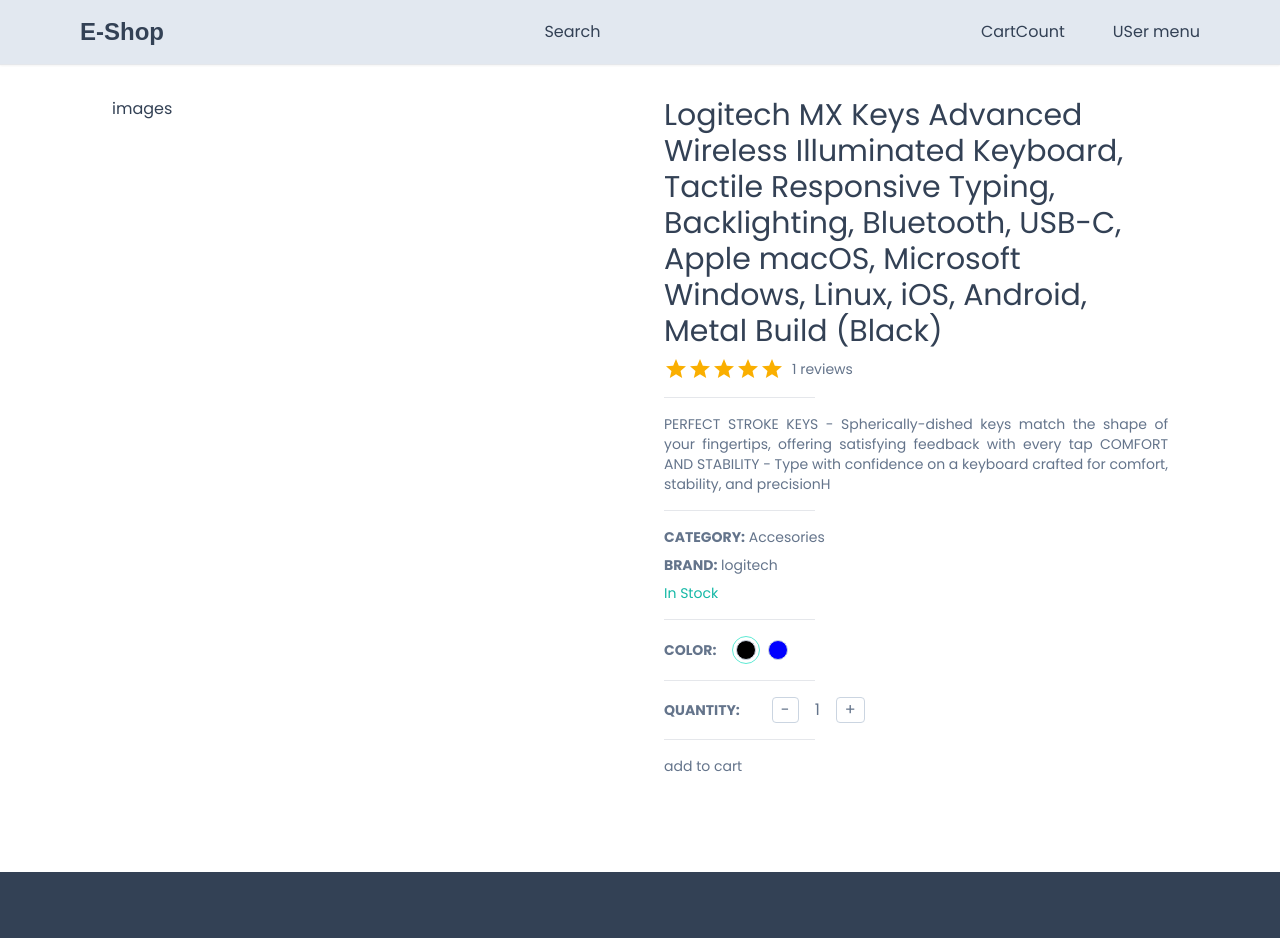
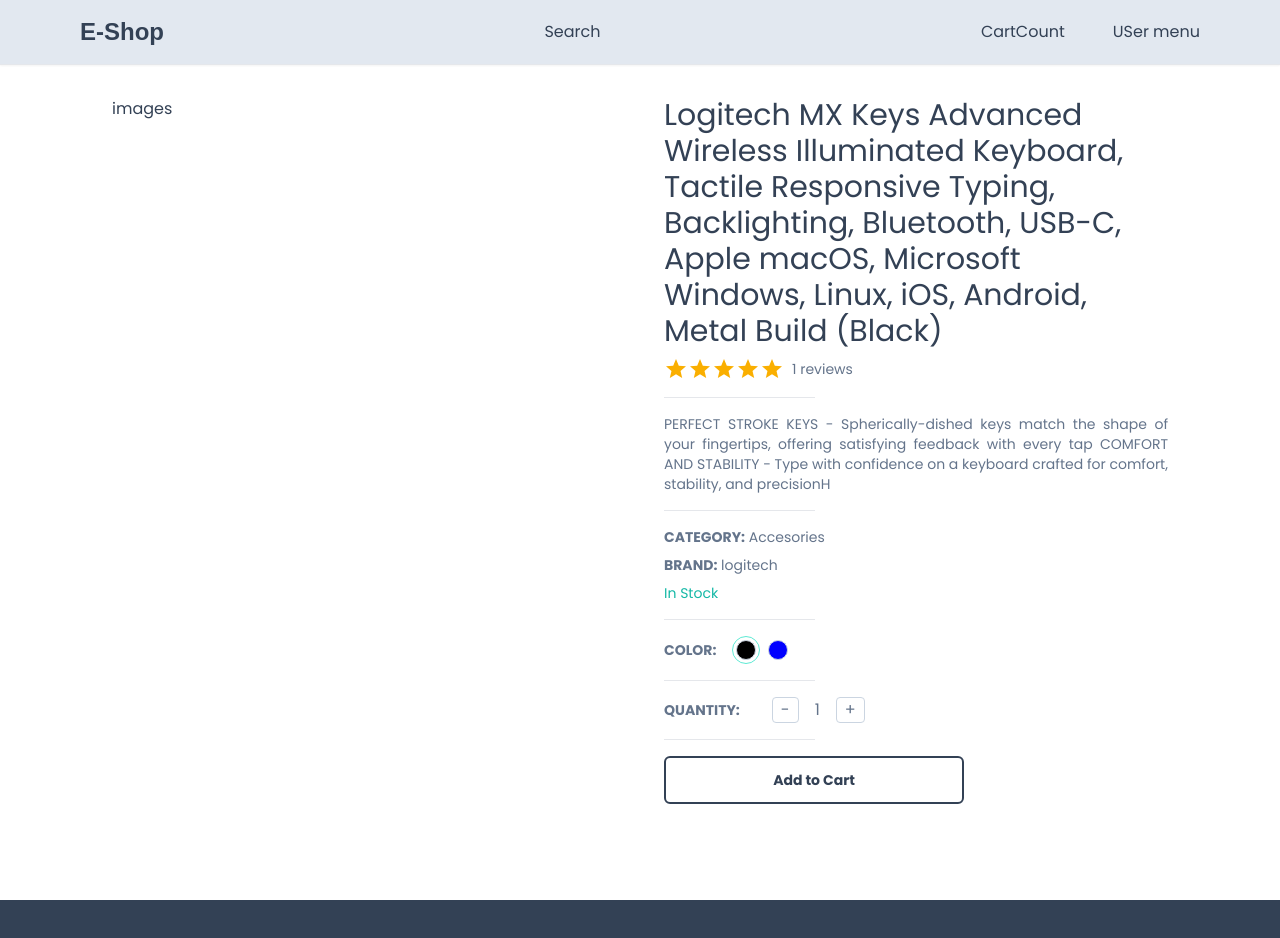
Before and after one commit to MostakemHossain/e-shop, a Next.js app: page /product/1 in a window 1280 px wide. Shown: the top 938 px of the page. Built offline with nearby package versions, Linux system fonts and the light colour scheme; a web font is replaced by a local one.

Commit message:
dynamic button created

```diff
--- /dev/null
+++ b/app/components/Button.tsx
@@ -0,0 +1,38 @@
+"use client";
+
+import { IconType } from "react-icons";
+
+interface ButtonProps {
+  label: string;
+  disabled?: boolean;
+  outline?: boolean;
+  small?: boolean;
+  custom?: string;
+  icon?: IconType;
+  onClick: (e: React.MouseEvent<HTMLButtonElement>) => void;
+}
+
+const Button: React.FC<ButtonProps> = ({
+  label,
+  disabled,
+  outline,
+  small,
+  custom,
+  icon: Icon,
+  onClick,
+}) => {
+  return (
+    <button
+      disabled={disabled}
+      className={`disabled:opacity-70 disabled:cursor-not-allowed rounded-md hover:opacity-80 transition w-full border-slate-700 flex items-center justify-center gap-2 ${
+        outline ? "bg-white text-slate-700" : "bg-slate-700 text-white"
+      } ${small ? "text-sm py-1 px-2 font-light border-[1px]" : "text-md py-3 px-4 font-semibold border-2"
+      } ${custom ? custom : ""}`}
+    >
+      {Icon && <Icon size={24} />}
+      {label}
+    </button>
+  );
+};
+
+export default Button;
--- a/app/product/[productId]/ProductDetails.tsx
+++ b/app/product/[productId]/ProductDetails.tsx
@@ -1,5 +1,6 @@
 "use client"
 
+import Button from "@/app/components/Button";
 import SetColor from "@/app/components/products/SetColors";
 import SetQuantity from "@/app/components/products/SetQuantity";
 import { Rating } from "@mui/material";
@@ -71,7 +72,10 @@
       setCartProduct((prev)=>{
         return {...prev,quantity:prev.quantity+1}
       })
-    },[cartProduct])
+    },[cartProduct]);
+
+
+
 
 
     return (
@@ -112,8 +116,8 @@
           <Horizontal/>
           <SetQuantity cartProduct={cartProduct} handleQtyIncrease={handleQtyIncrease} handleQtyDecrease={handleQtyDecrease}/>
           <Horizontal/>
-          <div>
-            add to cart
+          <div className="max-w-[300px]">
+           <Button outline label="Add to Cart" onClick={()=>{}} />
           </div>
           </div>
         </div>
```
